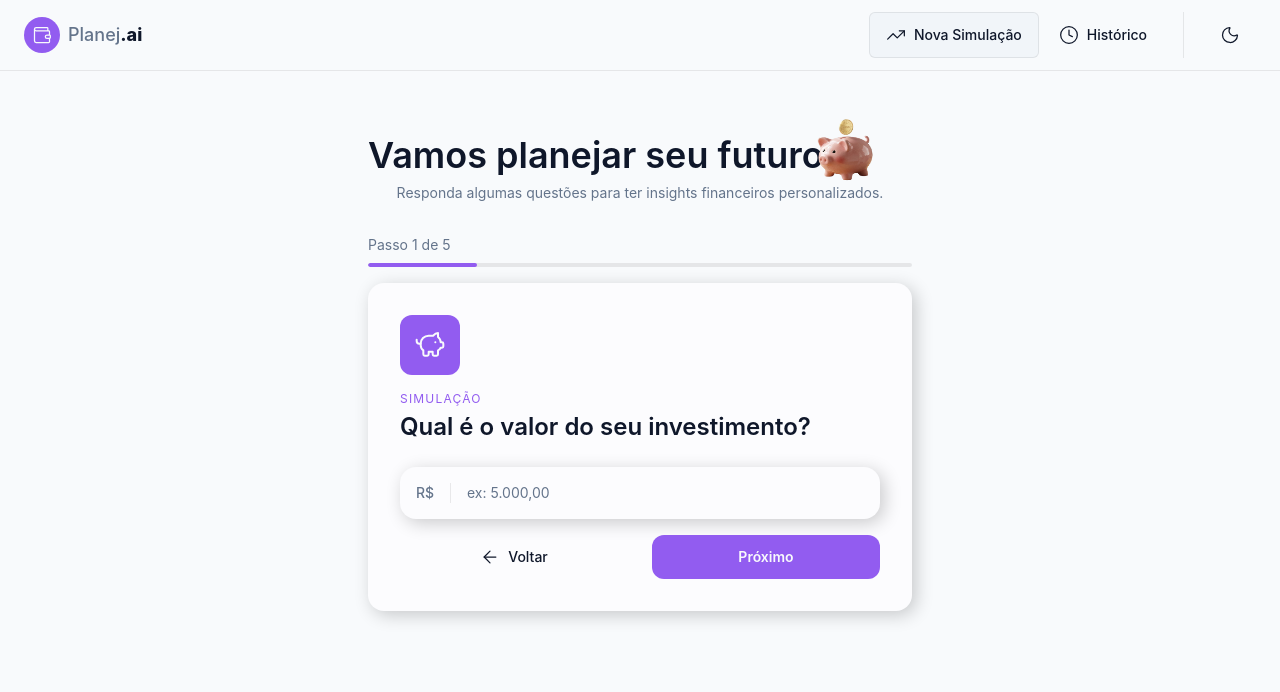
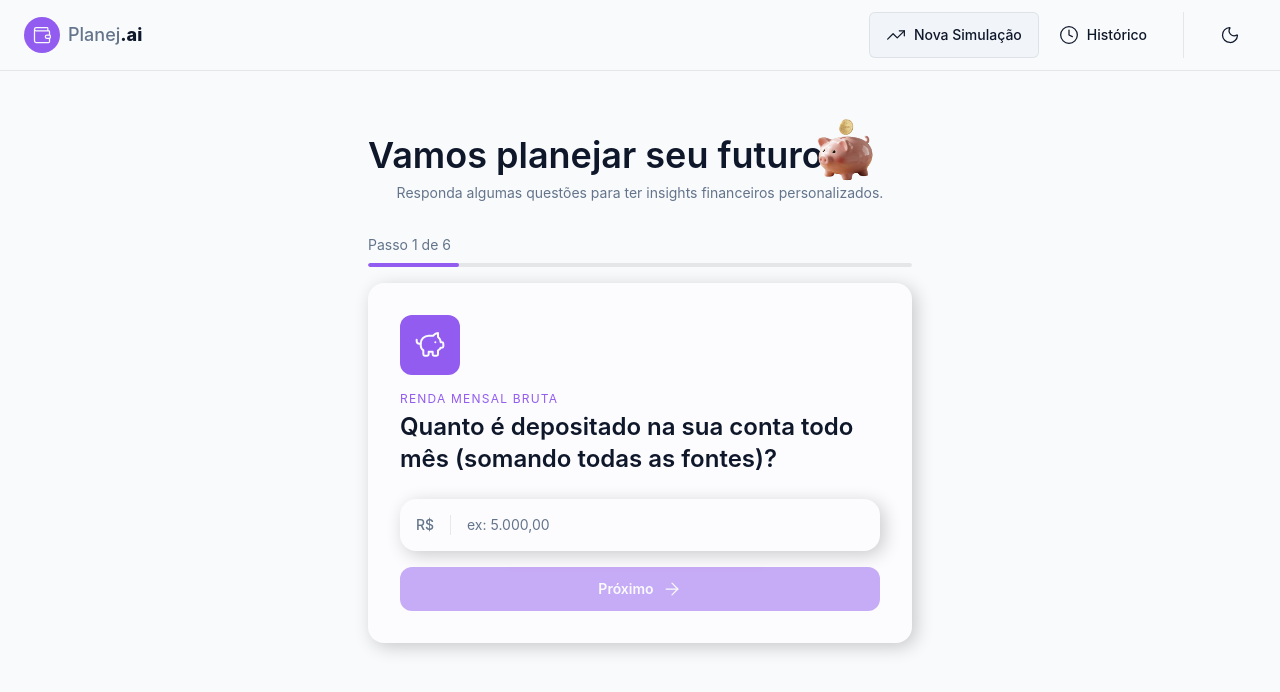
Before and after one commit to RenanFernandess/React-Tests, a React (Vite) app in the folder planejai/: page / in a window 1280 px wide. Shown: the top 692 px of the page. Built offline with nearby package versions, Linux system fonts and the light colour scheme.

Commit message:
Planejai - Feat: Cira a interface basica do FormStep e implementa a navegação entre as etapas do fomulario

```diff
--- a/planejai/src/components/features/Simulation/Form.tsx
+++ b/planejai/src/components/features/Simulation/Form.tsx
@@ -1,20 +1,32 @@
-import { PiggyBank } from "lucide-react";
+import { useState } from "react";
+import { simulationFormSteps } from "../../../data";
 import { FormStep } from "./FormStep";
 import { StepProgress } from "./Progress";
 
 export function SimulationForm() {
+  const [currentStepIndex, setCurrentStepIndex] = useState(0);
+  const stepsNumber = simulationFormSteps.length;
+  const stepData = simulationFormSteps[currentStepIndex];
+
+  const handleNextStep = () => {
+    if (currentStepIndex === stepsNumber - 1) return
+    setCurrentStepIndex(prevStepIndex => prevStepIndex + 1)
+  }
+
+  const handlePreviusStep = () => {
+    if (currentStepIndex === 0) return
+    setCurrentStepIndex(prevStepIndex => prevStepIndex - 1)
+  }
+
   return (
     <>
-      <StepProgress currentStep={1} totalSteps={5} />
+      <StepProgress currentStep={currentStepIndex + 1} totalSteps={stepsNumber} />
       <FormStep
-        Icon={PiggyBank}
-        title="Simulação"
-        question="Qual é o valor do seu investimento?"
-        inputProps={{
-          type: "text",
-          placeholder: "ex: 5.000,00",
-          prefix: "R$",
-        }}
+        key={stepData.id}
+        onBack={handlePreviusStep}
+        onNext={handleNextStep}
+        hideBackButton={currentStepIndex === 0}
+        {...stepData}
       />
     </>
   )
--- a/planejai/src/components/features/Simulation/FormStep.tsx
+++ b/planejai/src/components/features/Simulation/FormStep.tsx
@@ -1,14 +1,43 @@
-import { ArrowLeft, type LucideIcon } from "lucide-react";
+import { ArrowLeft, ArrowRight, type LucideIcon } from "lucide-react";
+import { useState, type SyntheticEvent } from "react";
 import { Button, Input, type InputProps } from "../../shared";
 
-interface FormStepProps {
+export interface FormStepProps {
+  id: string;
   Icon: LucideIcon;
   title: string;
   question: string;
   inputProps: InputProps;
+  submitButtonProps?: {
+    label: string;
+    emojiIcon: string;
+  }
 }
 
-export function FormStep({ Icon, title, question, inputProps }: FormStepProps) {
+interface ActionsButtonsProps {
+  onBack: () => void;
+  onNext: (iputValue: string) => void;
+  hideBackButton: boolean
+}
+
+export function FormStep({
+  Icon,
+  title,
+  question,
+  inputProps,
+  submitButtonProps,
+  hideBackButton,
+  onBack,
+  onNext
+}: FormStepProps & ActionsButtonsProps) {
+  const [inputValue, setInputValue] = useState('')
+
+  const handleSubmit = (e: SyntheticEvent<HTMLFormElement>) => {
+    e.preventDefault()
+    if (!inputValue) return
+    onNext(inputValue)
+  }
+
   return (
     <div className="bg-card rounded-2xl p-6 shadow-[4px_4px_18px_0px_rgba(0,0,0,0.2)] sm:p-8">
       <div className="bg-primary mb-4 flex h-15 w-15 items-center justify-center rounded-xl">
@@ -16,23 +45,37 @@
       </div>
       <h2 className="text-primary uppercase text-xs mb-1 font-semiblod tracking-widest">{title}</h2>
       <h3 className="text-foreground text-xl mb-6 leading-sun font-semibold sm:text-2xl">{question}</h3>
-      <form className="flex flex-col gap-4">
-        <Input {...inputProps} />
+      <form onSubmit={handleSubmit} className="flex flex-col gap-4">
+        <Input
+          {...inputProps}
+          value={inputValue}
+          onChange={(e) => setInputValue(e.target.value)}
+        />
         <div className="flex flex-col gap-3 sm:flex-row sm:gap-6">
+          {
+            !hideBackButton && (
               <Button
                 type="button"
                 Icon={ArrowLeft}
                 variant="ghost"
                 className="order-2 flex-1 justify-center rounded-xl py-3 sm:order-1"
+                onClick={onBack}
               >
                 Voltar
               </Button>
+            )
+          }
           <Button
             type="submit"
             variant="primary"
             className="order-1 flex-1 sm:order-2"
+            disabled={!inputValue}
           >
-            Próximo
+            {
+              submitButtonProps
+                ? (<>{submitButtonProps.emojiIcon} {submitButtonProps.label}</>)
+                : (<>Próximo {<ArrowRight size={20} />}</>)
+            }
           </Button>
         </div>
       </form>
--- /dev/null
+++ b/planejai/src/data/index.ts
@@ -0,0 +1,6 @@
+import { simulationFormSteps } from './simulation';
+
+
+export {
+  simulationFormSteps
+};
--- /dev/null
+++ b/planejai/src/data/simulation.ts
@@ -0,0 +1,86 @@
+import {
+  CalendarClock,
+  CreditCard,
+  Goal,
+  Landmark,
+  PiggyBank,
+  Wallet
+} from "lucide-react";
+
+import type { FormStepProps } from "../components/features/Simulation/FormStep";
+
+export const simulationFormSteps: FormStepProps[] = [
+  {
+    id: 'income',
+    Icon: PiggyBank,
+    title: 'Renda mensal bruta',
+    question:
+      'Quanto é depositado na sua conta todo mês (somando todas as fontes)?',
+    inputProps: {
+      placeholder: 'ex: 5.000,00',
+      prefix: 'R$ ',
+      maxLength: 12,
+    },
+  },
+  {
+    id: 'expenses',
+    Icon: CreditCard,
+    title: 'Custos fixos de vida',
+    question:
+      'Quanto você gasta mensalmente com custos fixos (aluguel, contas, etc)?',
+    inputProps: {
+      placeholder: 'ex: 2.000,00',
+      prefix: 'R$',
+      maxLength: 12,
+    },
+  },
+  {
+    id: 'debts',
+    Icon: Landmark,
+    title: 'Dívidas / parcelas',
+    question: 'Você tem algum valor comprometido com parcelas ou empréstimos mensalmente?',
+    inputProps: {
+      placeholder: 'ex: 500,00',
+      prefix: 'R$',
+      maxLength: 12,
+    }
+  },
+  {
+    id: 'goalName',
+    Icon: Goal,
+    title: 'Nome da meta',
+    question: 'Qual o objetivo que você deseja alcançar?',
+    inputProps: {
+      placeholder: 'ex: Viagem para o Japão',
+      maxLength: 50,
+    },
+  },
+  {
+    id: 'goalAmount',
+    Icon: Wallet,
+    title: 'Custo da meta',
+    question: 'Quanto custa realizar esse sonho?',
+    inputProps: {
+      placeholder: 'ex: 15.000,00',
+      prefix: 'R$',
+      maxLength: 12,
+    },
+  },
+  {
+    id: 'goalDeadline',
+    Icon: CalendarClock,
+    title: 'Prazo desejado',
+    question: 'Em quantos meses você planeja atingir esse objetivo?',
+    inputProps: {
+      type: 'number',
+      placeholder: 'ex: 12',
+      suffix: 'meses',
+      min: 1,
+      max: 120,
+    },
+    submitButtonProps: {
+      label: 'Gerar simulação',
+      emojiIcon: '✨',
+    },
+  }
+];
```
Lines whose indentation alone changed are shown as unchanged.
